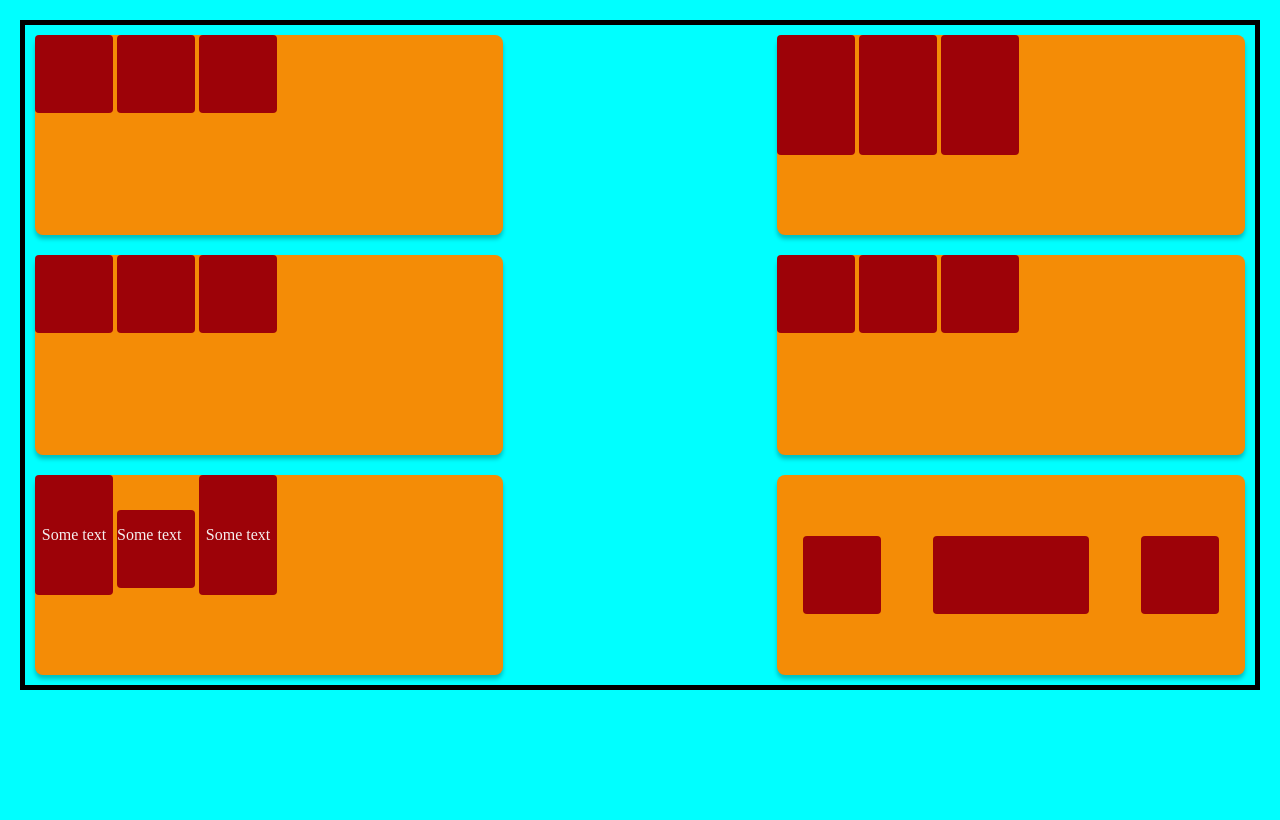
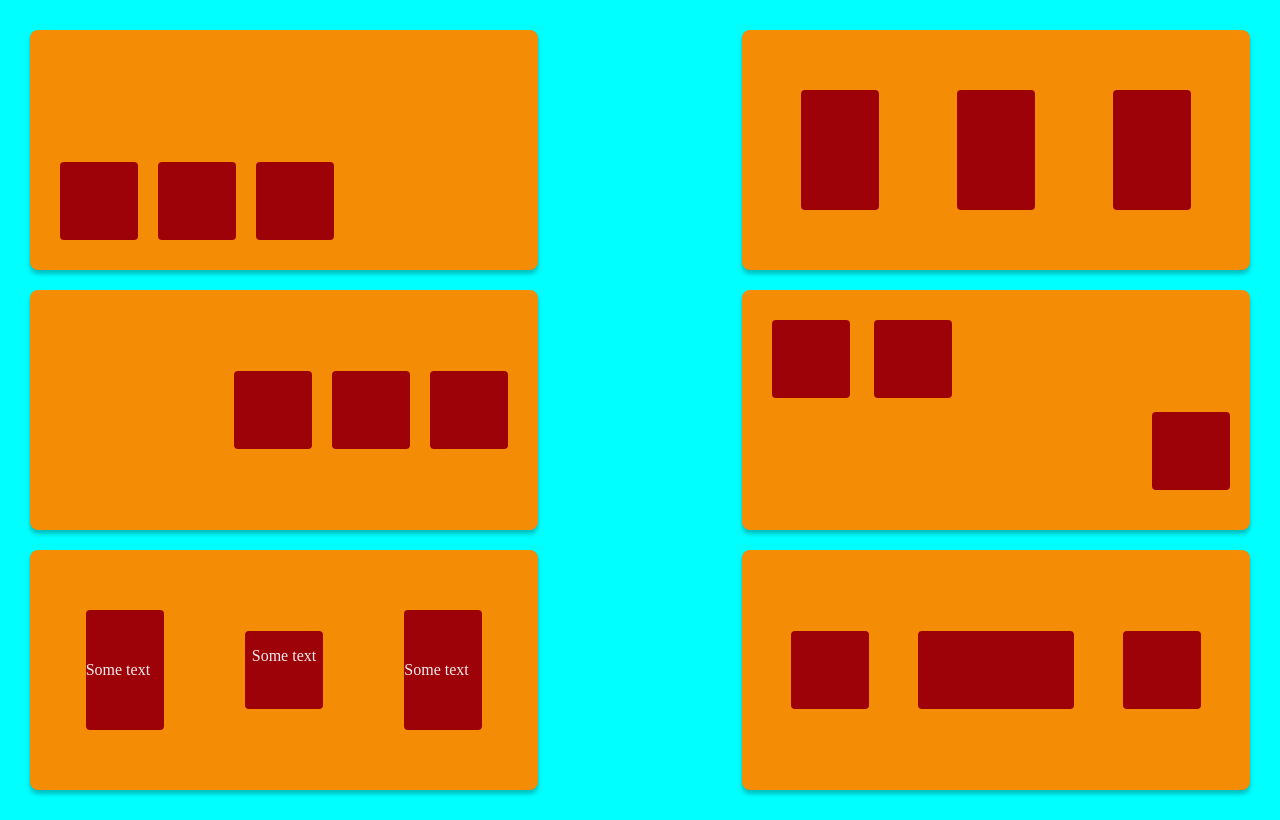
Before and after one commit to FBetulDemir/flexbox, a plain HTML site: page index.html in a window 1280 px wide. Drawn offline with Linux system fonts and the light colour scheme.

Commit message:
positining all the small boxes in index.css

```diff
--- a/index.html
+++ b/index.html
@@ -9,29 +9,37 @@
 <body>
     <div class="wrapper">
         <div class="rectangle">
+            <div class="box__left">
                 <div class="box"></div>
                 <div class="box"></div>
                 <div class="box"></div>
             </div>
+        </div>
         <div class="rectangle">
+            <div class="center">
                 <div class="box__long"></div>
                 <div class="box__long"></div>
                 <div class="box__long"></div>
             </div>
+        </div>
         <div class="rectangle">
+            <div class="center__right">
                 <div class="box"></div>
                 <div class="box"></div>
                 <div class="box"></div>
             </div>
+        </div>
         <div class="rectangle">
             <div class="box"></div>
             <div class="box"></div>
-            <div class="box"></div>
+            <div class="box__right"></div>
         </div>
         <div class="rectangle">
+            <div class="center">
                 <div class="box__long"><p class="text">Some text</p></div>
                 <div class="box"><p class="text">Some text</p></div>
                 <div class="box__long"><p class="text">Some text</p></div>
+            </div>
         </div>
         <div class="rectangle">
             <div class="center">
--- a/style/index.css
+++ b/style/index.css
@@ -8,13 +8,14 @@ body {
 }
 
 .wrapper{
-    border: 5px solid black;
+    /* border: 5px solid black; */
     height: 100%;
     display: flex;
     justify-content: space-between;
     flex-wrap: wrap;
 }
 
+/* styling all the rectangles */
 .rectangle{
     border-radius: 8px;
     background-color: #F48C06;
@@ -24,6 +25,7 @@ body {
     height: 200px;
     flex-shrink: 1;
     margin: 10px;
+    padding: 20px;
 
 }
 
@@ -31,23 +33,55 @@ body {
     border-radius: 4px;
     background-color: #9D0208;
     display:inline-flex;
-    /* justify-content: flex-end; */
     flex-wrap: wrap;
     width: 78px;
     height: 78px;
     flex-shrink: 1;
+    justify-content: space-around;
+    margin: 10px;
+}
+
+.box__left{
+    max-width: 100%;
+    display: flex;
+    flex-direction: row;
+    height: 100%;
+    align-items: flex-end;
 }
 
 .box__long{
     border-radius: 4px;
     background-color: #9D0208;
     display:inline-flex;
-    justify-content: center;
-    flex-wrap: wrap;
     width: 78px;
     height: 120px;
     flex-shrink: 1;
     align-items: center;
+}
+
+
+.center__right{
+    margin-left: auto;
+    display: flex;
+    flex-wrap: wrap;
+    flex-flow: row;
+    height: 100%;
+    align-items: center;
+    float: right;
+}
+
+.box__right{
+    margin-left: auto;
+    display: flex;
+    flex-wrap: wrap;
+    flex-direction: row;
+    height: 100%;
+    /* align-self: flex-end; */
+    border-radius: 4px;
+    background-color: #9D0208;
+    width: 78px;
+    height: 78px;
+    flex-shrink: 1;
 }
 
 .text{
```
Lines whose indentation alone changed are shown as unchanged.
